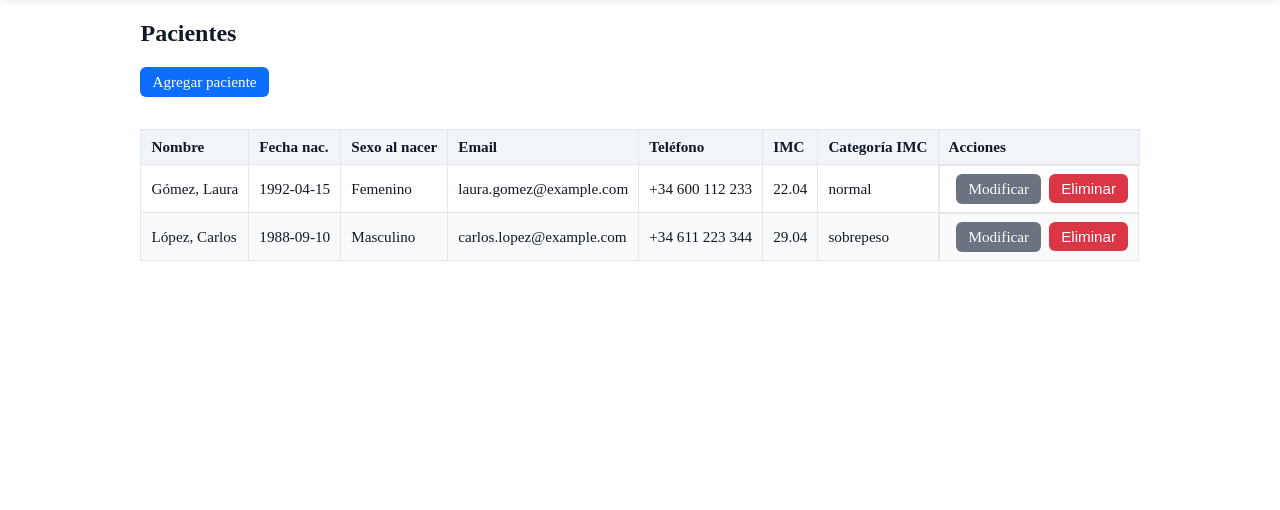
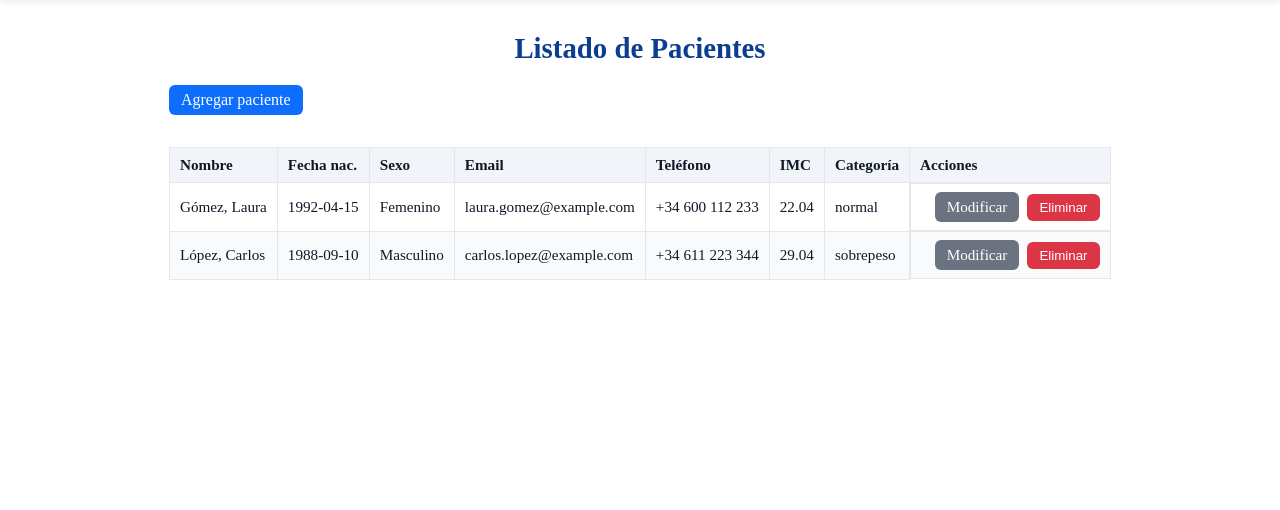
Before and after one commit to sulbaranjc/monolito-basico-madimc, a FastAPI app: page /patients in a window 1280 px wide. Shown: the part 151-661 px from the top of the page. Run offline with FastAPI, Linux system fonts and the light colour scheme.

Commit message:
Actualizar rutas de CSS y JS en las plantillas de pacientes: mejorar la consistencia en la carga de archivos estáticos. Modificar encabezados y etiquetas para mayor claridad en la lista de pacientes.

```diff
--- a/app/static/css/main.css
+++ b/app/static/css/main.css
@@ -4,19 +4,19 @@
 html, body { height: 100%; }
 
 body {
-  min-height: 100vh;          /* ocupa todo el alto de la ventana */
-  display: flex;              /* apila header, main, footer */
+  min-height: 100vh;
+  display: flex;
   flex-direction: column;
   background: #ffffff;
   color: #111827;
   margin: 0;
 }
 
-.site-header { flex-shrink: 0; }  /* el header no colapsa */
-main { flex: 1 0 auto; padding: 24px 0; }  /* empuja el footer hacia abajo */
+.site-header { flex-shrink: 0; }
+main { flex: 1 0 auto; padding: 32px 0 24px; } /* 🔹 más aire arriba */
 
 .site-footer {
-  margin-top: auto;           /* clave del sticky footer */
+  margin-top: auto;
   background: #f8fafc;
   border-top: 1px solid #e5e7eb;
   padding: 12px 0;
@@ -24,18 +24,17 @@ main { flex: 1 0 auto; padding: 24px 0; }  /* empuja el footer hacia abajo */
   font-size: 0.9rem;
 }
 
-/* Contenedor general */
 .container { max-width: 1100px; margin: 0 auto; padding: 0 20px; }
 
 /* ============================
-   🔝 Encabezado con isotipo y título centrado
+   🔝 Encabezado
    ============================ */
 .site-header {
   background: #f8fafc;
   border-bottom: 1px solid #e5e7eb;
   padding: 20px 0;
   box-shadow: 0 2px 6px rgba(0, 0, 0, 0.08);
-  position: relative; /* Permite centrar elementos con posicionamiento absoluto */
+  position: relative;
 }
 
 .header-content {
@@ -51,7 +50,6 @@ main { flex: 1 0 auto; padding: 24px 0; }  /* empuja el footer hacia abajo */
   margin-left: 20px;
 }
 
-/* 🔹 Texto completamente centrado en el header */
 .system-title {
   position: absolute;
   left: 50%;
@@ -64,7 +62,6 @@ main { flex: 1 0 auto; padding: 24px 0; }  /* empuja el footer hacia abajo */
   text-align: center;
 }
 
-/* === Menú === */
 nav {
   display: flex;
   align-items: center;
@@ -77,18 +74,30 @@ nav a {
   text-decoration: none;
   font-weight: 500;
   font-size: 1rem;
-  transition: color 0.2s ease-in-out;
 }
 
 nav a:hover {
   color: #084298;
-  text-decoration: none; /* 🔥 antes subrayaba */
+  text-decoration: underline;
 }
 
 /* ============================
    🧾 Listado / tablas / acciones
    ============================ */
-.actions-bar { margin-top: 12px; }
+h2 {
+  text-align: center;          /* 🔹 centrado horizontal */
+  margin-top: 32px;            /* 🔹 espacio con el header */
+  margin-bottom: 20px;         /* 🔹 separación del botón */
+  font-size: 1.8rem;
+  font-weight: 700;
+  color: #0b3d91;
+}
+
+.actions-bar {
+  text-align: left;            /* 🔹 vuelve a alinearse a la izquierda */
+  margin-top: 8px;
+  margin-bottom: 32px;         /* 🔹 espacio antes de la tabla */
+}
 
 .table-wrapper { margin-top: 16px; }
 
@@ -117,60 +126,40 @@ nav a:hover {
 }
 
 .col-actions { width: 180px; }
-.row-actions { display: flex; gap: 8px; }
+.actions-cell { display: flex; gap: 8px; justify-content: center; }
 
-/* ============================
-   🎨 Botones (unificación visual)
-   ============================ */
+/* Botones */
 .btn-primary,
 .btn-secondary,
-.btn-danger,
-a.btn-primary,
-a.btn-secondary,
-a.btn-danger {
+.btn-danger {
   border: none;
   padding: 6px 12px;
   border-radius: 6px;
   cursor: pointer;
-  font-size: 0.95rem;
+  text-decoration: none;       /* 🔹 elimina subrayado en anchors */
   display: inline-block;
-  text-decoration: none !important; /* 🔥 elimina subrayado */
-  text-align: center;
-  transition: all 0.2s ease-in-out;
 }
 
-/* 🔵 Primario */
-.btn-primary, a.btn-primary {
+.btn-primary {
   background: #0d6efd;
   color: white;
 }
-.btn-primary:hover, a.btn-primary:hover {
-  background: #0b5ed7;
-  text-decoration: none;
-}
+.btn-primary:hover { background: #0b5ed7; }
 
-/* ⚫ Secundario */
-.btn-secondary, a.btn-secondary {
+.btn-secondary {
   background: #6b7280;
   color: white;
 }
-.btn-secondary:hover, a.btn-secondary:hover {
-  background: #52565c;
-  text-decoration: none;
-}
+.btn-secondary:hover { background: #555b61; }
 
-/* 🔴 Peligro */
-.btn-danger, a.btn-danger {
+.btn-danger {
   background: #dc3545;
   color: white;
 }
-.btn-danger:hover, a.btn-danger:hover {
-  background: #bb2d3b;
-  text-decoration: none;
-}
+.btn-danger:hover { background: #bb2d3b; }
 
 /* ============================
-   📱 Ajustes responsive suaves
+   📱 Responsive
    ============================ */
 @media (max-width: 820px) {
   .logo { height: 80px; }
@@ -178,5 +167,5 @@ a.btn-danger {
   nav { gap: 16px; }
   .container { padding: 0 16px; }
   .col-actions { width: 140px; }
-  .row-actions { gap: 6px; }
+  .actions-cell { gap: 6px; }
 }
--- a/app/templates/patients_create.html
+++ b/app/templates/patients_create.html
@@ -1,8 +1,9 @@
 {% extends "layout.html" %}
 {% block title %}MEDIMIC — Crear paciente{% endblock %}
 {% block extra_css %}
-  <link rel="stylesheet" href="/static/css/patients_create.css">
+  <link rel="stylesheet" href="{{ url_for('static', path='css/patients_create.css') }}">
 {% endblock %}
+
 
 {% block content %}
   <h2>Crear paciente</h2>
@@ -95,5 +96,5 @@
 {% endblock %}
 
 {% block scripts %}
-  <script src="/static/js/patients_create.js" defer></script>
+  <script src="{{ url_for('static', path='js/patients_create.js') }}" defer></script>
 {% endblock %}
--- a/app/templates/patients_edit.html
+++ b/app/templates/patients_edit.html
@@ -2,9 +2,9 @@
 {% block title %}MEDIMIC — Modificar paciente{% endblock %}
 
 {% block extra_css %}
-  {# Reutilizamos el CSS de crear para mantener estilo #}
-  <link rel="stylesheet" href="/static/css/patients_create.css">
+  <link rel="stylesheet" href="{{ url_for('static', path='css/patients_create.css') }}">
 {% endblock %}
+
 
 {% block content %}
   <div class="form-page">
@@ -85,5 +85,5 @@
 {% endblock %}
 
 {% block scripts %}
-  <script src="/static/js/patients_edit.js" defer></script>
+  <script src="{{ url_for('static', path='js/patients_edit.js') }}" defer></script>
 {% endblock %}
--- a/app/templates/patients_list.html
+++ b/app/templates/patients_list.html
@@ -3,11 +3,11 @@
 
 {# ✅ CSS específico de esta vista #}
 {% block extra_css %}
-  <link rel="stylesheet" href="/static/css/patients_list.css">
+  <link rel="stylesheet" href="{{ url_for('static', path='css/patients_list.css') }}">
 {% endblock %}
 
 {% block content %}
-  <h2>Pacientes</h2>
+  <h2>Listado de Pacientes</h2>
 
   <div class="actions-bar">
     <a class="btn-primary" href="/patients/create">Agregar paciente</a>
@@ -20,11 +20,11 @@
           <tr>
             <th>Nombre</th>
             <th>Fecha nac.</th>
-            <th>Sexo al nacer</th>
+            <th>Sexo</th>
             <th>Email</th>
             <th>Teléfono</th>
             <th>IMC</th>
-            <th>Categoría IMC</th>
+            <th>Categoría</th>
             <th class="col-actions">Acciones</th>
           </tr>
         </thead>
@@ -72,5 +72,5 @@
 {% endblock %}
 
 {% block scripts %}
-  <script src="/static/js/patients_list.js" defer></script>
+  <script src="{{ url_for('static', path='js/patients_list.js') }}" defer></script>
 {% endblock %}
```
